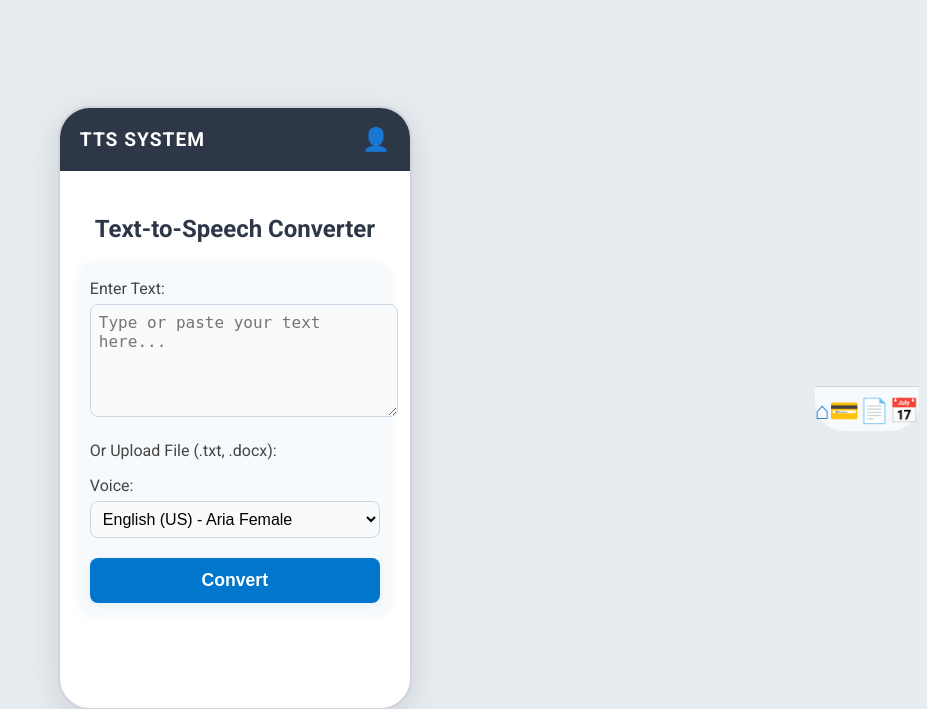
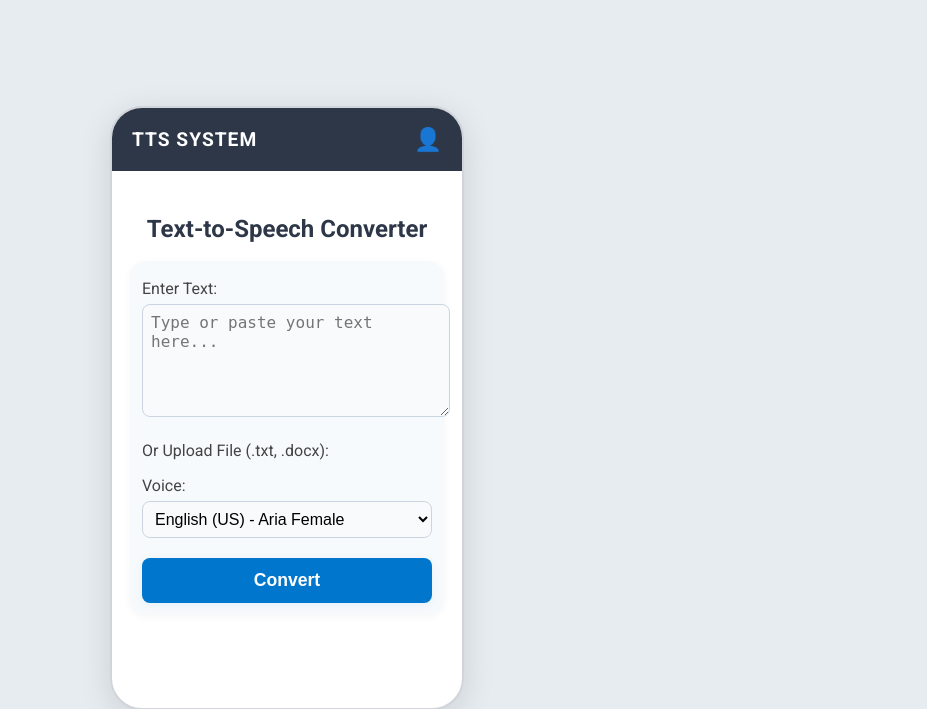
Before and after one commit to Maimuna-Bature/Online-TTS_SYSTEM, a Flask app: page / in a window 1280 px wide. Shown: the top 709 px of the page, without its empty margins (353-1280 px from the left). Run offline with Flask 3, Linux system fonts and the light colour scheme.

Commit message:
Still Front-End Changes

```diff
--- a/templates/index.html
+++ b/templates/index.html
@@ -50,12 +50,5 @@
             {% endif %}
         </div>
     </div>
-    <!-- Optional: Bottom nav bar -->
-    <div class="bottom-nav">
-        <span class="nav-icon active">&#8962;</span>
-        <span class="nav-icon">&#128179;</span>
-        <span class="nav-icon">&#128196;</span>
-        <span class="nav-icon">&#128197;</span>
-    </div>
 </body>
 </html>
```
